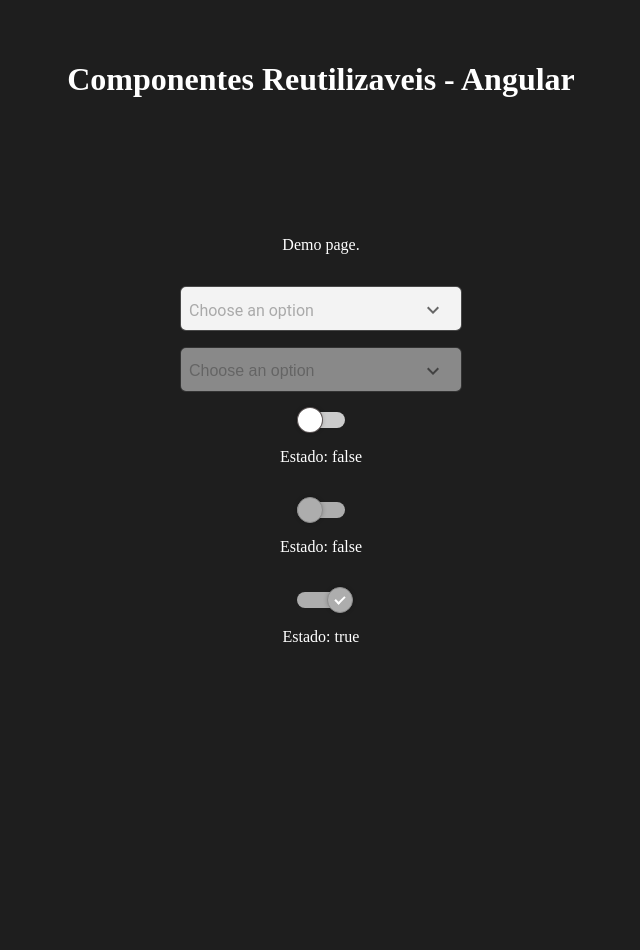
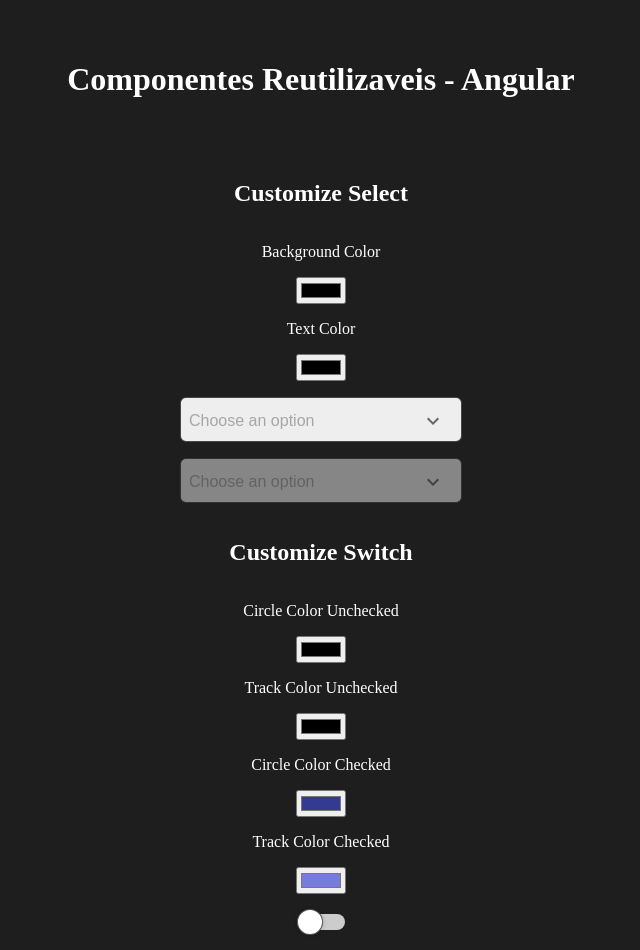
Before and after one commit to yujinishioka/componentes-reutilizaveis-angular, an Angular app: page / in a window 1280 px wide. Shown: the top 950 px of the page, without its empty margins (319-959 px from the left). Before the commit the page ends 800 px from the top, so only its background shows below. Built offline with nearby package versions, Linux system fonts and the light colour scheme.

Commit message:
feat: permitindo customizacao na pagina

```diff
--- a/src/app/pages/demo/demo.component.css
+++ b/src/app/pages/demo/demo.component.css
@@ -2,12 +2,13 @@
   display: flex;
   flex-direction: column;
   max-width: 1200px;
-  margin: 100px auto;
+  margin: 40px auto;
   padding: 0 1rem;
   gap: 1rem;
   box-sizing: border-box;
   align-items: center;
   justify-items: center;
+  color: white;
 }
 
 .switch-container {
--- a/src/app/pages/demo/demo.component.html
+++ b/src/app/pages/demo/demo.component.html
@@ -1,24 +1,54 @@
 <div class="container">
-  <p>Demo page.</p>
+  <h2>Customize Select</h2>
+
+  <label for="bgColorInput">Background Color</label>
+  <input id="bgColorInput" type="color" [(ngModel)]="bgColorSelect" />
+
+  <label for="textColorInput">Text Color</label>
+  <input id="textColorInput" type="color" [(ngModel)]="textColorSelect" />
+
   <app-custom-select
     [(ngModel)]="selectedValue1"
     [options]="selectOptions"
-    style="
-      --font-family: 'Roboto';
-      --font-size: 16px;
-    "
+    [ngStyle]="{
+      '--background': bgColorSelect,
+      '--color': textColorSelect,
+    }"
   ></app-custom-select>
+
   <app-custom-select
     [(ngModel)]="selectedValue2"
     [options]="selectOptions"
     [disabled]="true"
   ></app-custom-select>
+
+  <h2>Customize Switch</h2>
+
+  <label for="bgUncheckedCircleInput">Circle Color Unchecked</label>
+  <input id="bgUncheckedCircleInput" type="color" [(ngModel)]="bgUncheckedCircleSwitch" />
+
+  <label for="bgUncheckedTrackInput">Track Color Unchecked</label>
+  <input id="bgUncheckedTrackInput" type="color" [(ngModel)]="bgUncheckedTrackSwitch" />
+
+  <label for="bgCheckedCircleInput">Circle Color Checked</label>
+  <input id="bgCheckedCircleInput" type="color" [(ngModel)]="bgCheckedCircleSwitch" />
+
+  <label for="bgCheckedTrackInput">Track Color Checked</label>
+  <input id="bgCheckedTrackInput" type="color" [(ngModel)]="bgCheckedTrackSwitch" />
+
   <div class="switch-container">
     <app-custom-switch
       [(modelValue)]="switchState1"
+        [ngStyle]="{
+        '--color-unchecked': bgUncheckedCircleSwitch,
+        '--track-unchecked': bgUncheckedTrackSwitch,
+        '--color-checked': bgCheckedCircleSwitch,
+        '--track-checked': bgCheckedTrackSwitch,
+      }"
     ></app-custom-switch>
     <p>Estado: {{ switchState1 }}</p>
   </div>
+
   <div class="switch-container">
     <app-custom-switch
       [(modelValue)]="switchState2"
@@ -26,6 +56,7 @@
     ></app-custom-switch>
     <p>Estado: {{ switchState2 }}</p>
   </div>
+
   <div class="switch-container">
     <app-custom-switch
       [(modelValue)]="switchState3"
--- a/src/app/pages/demo/demo.component.ts
+++ b/src/app/pages/demo/demo.component.ts
@@ -2,11 +2,12 @@
 import { FormsModule } from '@angular/forms';
 import { CustomSelectComponent } from '../../shared/components/custom-select/custom-select.component';
 import { CustomSwitchComponent } from '../../shared/components/custom-switch/custom-switch';
+import { CommonModule } from '@angular/common';
 
 @Component({
   selector: 'app-demo',
   standalone: true,
-  imports: [FormsModule, CustomSelectComponent, CustomSwitchComponent],
+  imports: [CommonModule, FormsModule, CustomSelectComponent, CustomSwitchComponent],
   templateUrl: './demo.component.html',
   styleUrl: './demo.component.css'
 })
@@ -22,4 +23,12 @@
   switchState1 = false;
   switchState2 = false;
   switchState3 = true;
+
+  bgColorSelect = '#eee';
+  textColorSelect = '#000000B1';
+
+  bgUncheckedCircleSwitch = '#fff';
+  bgUncheckedTrackSwitch = '#ccc';
+  bgCheckedCircleSwitch = '#343a92';
+  bgCheckedTrackSwitch = '#757cdb';
 }
--- a/src/app/shared/components/custom-select/custom-select.component.css
+++ b/src/app/shared/components/custom-select/custom-select.component.css
@@ -6,7 +6,7 @@
   --selected-color: rgba(255, 255, 255);
   --border-color: rgba(0, 0, 0, 0.7);
   --border-color-hover: rgb(20, 58, 129);
-  --background: rgba(255, 255, 255, 0.95);
+  --background: #eee;
   --selected-background: rgb(88, 132, 212);
   --padding-horizontal: 0.5rem;
   --padding-vertical: 0.7rem;
@@ -52,11 +52,12 @@
 
 .dropdown-options {
   list-style: none;
+  width: 100%;
   margin: 2px 0;
   padding: 0;
   position: absolute;
-  width: 100%;
-  background: white;
+  color: var(--color);
+  background: var(--background);
   border: 1px solid var(--border-color);
   border-top: none;
   border-radius: 10px;
--- a/src/app/shared/components/custom-select/custom-select.component.ts
+++ b/src/app/shared/components/custom-select/custom-select.component.ts
@@ -130,7 +130,7 @@
     } else if (event.key === 'ArrowUp') {
       event.preventDefault();
       this.moveFocus(-1);
-    } else if (event.key === 'Enter' || event.key === 'Tab') {
+    } else if (event.key === 'Enter') {
       const option = this.options[this.focusedIndex];
       if (!option.disabled) {
         this.selectOption(option.value);
@@ -139,7 +139,9 @@
         this.moveFocus(1);
       }
     } else if (event.key === 'Escape') {
-      this.dropdownOpen = false;
+      this.closeDropdown();
+    } else if (event.key === 'Tab') {
+      this.closeDropdown();
     }
   }
 
--- a/src/app/shared/components/custom-switch/custom-switch.ts
+++ b/src/app/shared/components/custom-switch/custom-switch.ts
@@ -6,8 +6,8 @@
   selector: 'app-custom-switch',
   standalone: true,
   imports: [CommonModule, FormsModule],
-  templateUrl: './custom-switch.html',
-  styleUrl: './custom-switch.css',
+  templateUrl: './custom-switch.component.html',
+  styleUrl: './custom-switch.component.css',
   host: {
     tabindex: '0',
     role: 'switch',
```
Also changed, not shown: src/app/shared/components/custom-switch/custom-switch.component.css (renamed from src/app/shared/components/custom-switch/custom-switch.css), src/app/shared/components/custom-switch/custom-switch.component.html (renamed from src/app/shared/components/custom-switch/custom-switch.html), 1 other file (tests, documents, lock files or other folders).
